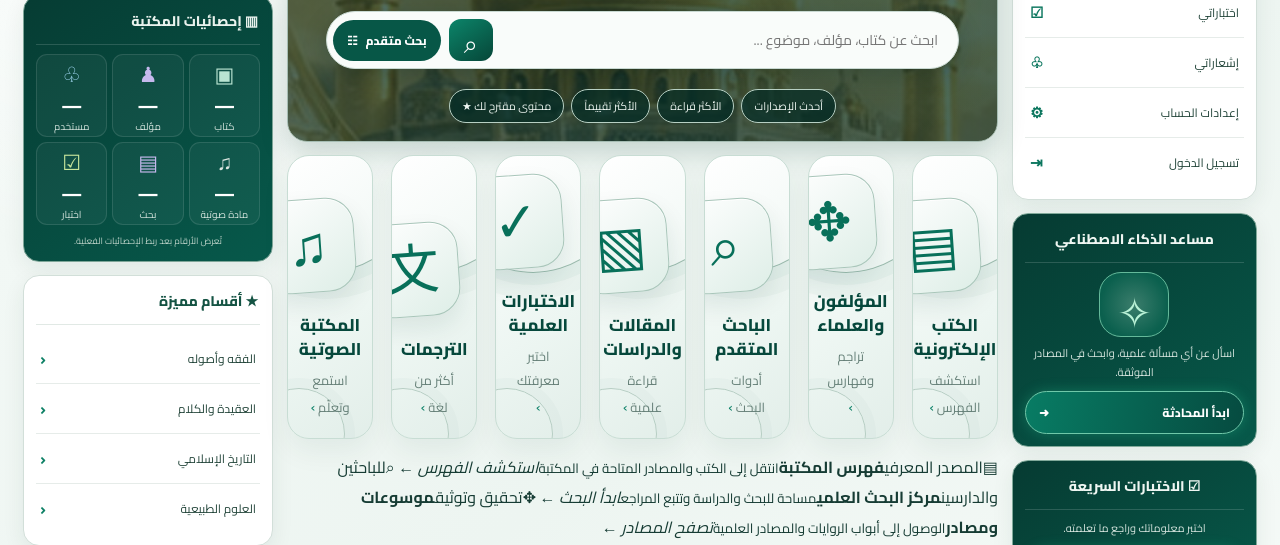
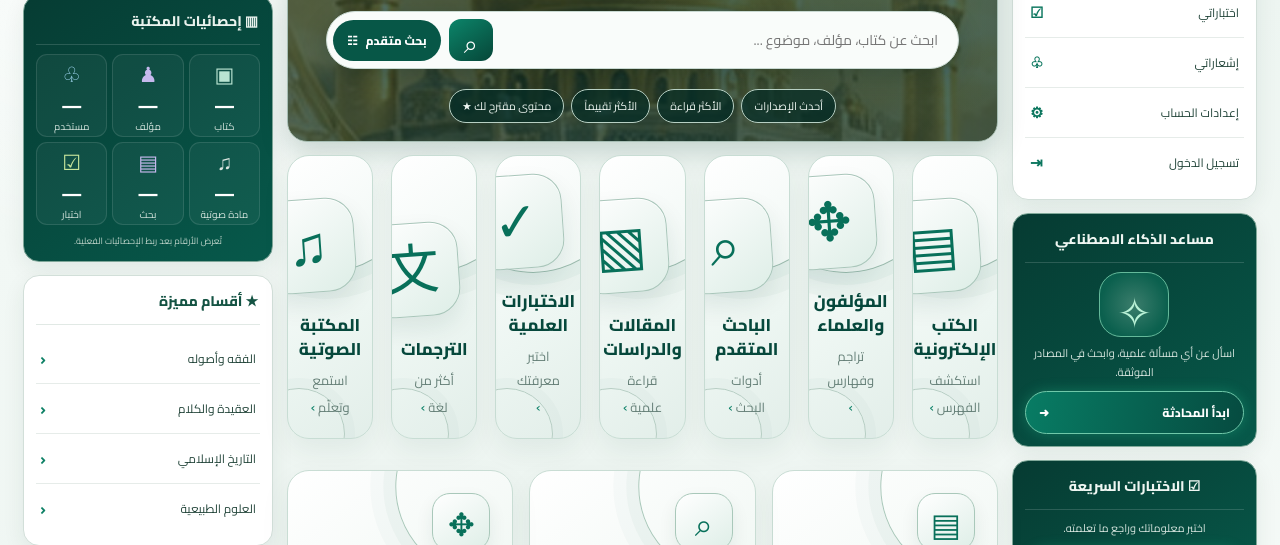
Before and after one commit to KararBoazar313/Al-Qayyum-Islamic-Library., a plain HTML site: page index.html in a window 1280 px wide. Shown: the part 401-946 px from the top of the page. Drawn offline with Linux system fonts and the light colour scheme.

Commit message:
Style refreshed emerald discovery hub

```diff
--- a/styles.css
+++ b/styles.css
@@ -282,3 +282,12 @@ input:focus,select:focus,textarea:focus{outline:2px solid #0b806522;border-color
 .qayyum-home .content-panel,.qayyum-home .sidebar-panel,.qayyum-home .home-content-row>article{border-color:#d1e2da!important;border-radius:20px!important;box-shadow:0 10px 28px #063c3410!important}
 .qayyum-home button,.qayyum-home .btn-primary{border-radius:12px}
 @media(max-width:640px){.qayyum-home .category-card.category-art{min-height:176px;padding:12px;border-radius:18px}.qayyum-home .category-card.category-art .category-visual{width:72px;height:72px;font-size:42px;margin-bottom:11px}}
+
+/* Current emerald discovery hub */
+.qayyum-home .home-feature-hub{display:grid;grid-template-columns:repeat(3,minmax(0,1fr));gap:16px;margin:18px 0 8px}
+.qayyum-home .hub-feature{position:relative;isolation:isolate;overflow:hidden;display:flex;flex-direction:column;align-items:flex-start;min-height:220px;padding:22px;border:1px solid #c9ddd4;border-radius:22px;background:linear-gradient(145deg,#fff 0%,#f0f7f3 65%,#e5f0ea 100%);color:#164b3d;text-decoration:none;box-shadow:0 12px 30px #063c3410;transition:transform .22s ease,box-shadow .22s ease,border-color .22s ease}
+.qayyum-home .hub-feature:before{content:"";position:absolute;z-index:-1;width:180px;height:180px;right:-65px;top:-75px;border:1px solid #a9c8ba;border-radius:45% 55% 48% 52%;transform:rotate(25deg);box-shadow:0 0 0 12px #0b665008,0 0 0 25px #0b665006}
+.qayyum-home .hub-mark{display:grid;place-items:center;width:58px;height:58px;margin-bottom:16px;border:1px solid #a9c8ba;border-radius:18px;background:linear-gradient(145deg,#fff,#deeee7);color:#08705a;font-size:32px;box-shadow:0 8px 18px #063c3414}
+.qayyum-home .hub-kicker{color:#66877a;font-size:12px;font-weight:700;letter-spacing:.3px}.qayyum-home .hub-feature strong{margin:4px 0 5px;color:#06483c;font-size:21px}.qayyum-home .hub-feature small{color:#657d73;font-size:13px;line-height:1.8}.qayyum-home .hub-feature i{margin-top:auto;padding-top:16px;color:#08765d;font-size:13px;font-style:normal;font-weight:800}
+.qayyum-home .hub-feature:hover{transform:translateY(-5px);border-color:#8fb6a7;box-shadow:0 18px 36px #063c3420}
+@media(max-width:760px){.qayyum-home .home-feature-hub{grid-template-columns:1fr;gap:12px}.qayyum-home .hub-feature{min-height:180px;padding:18px}}
```
